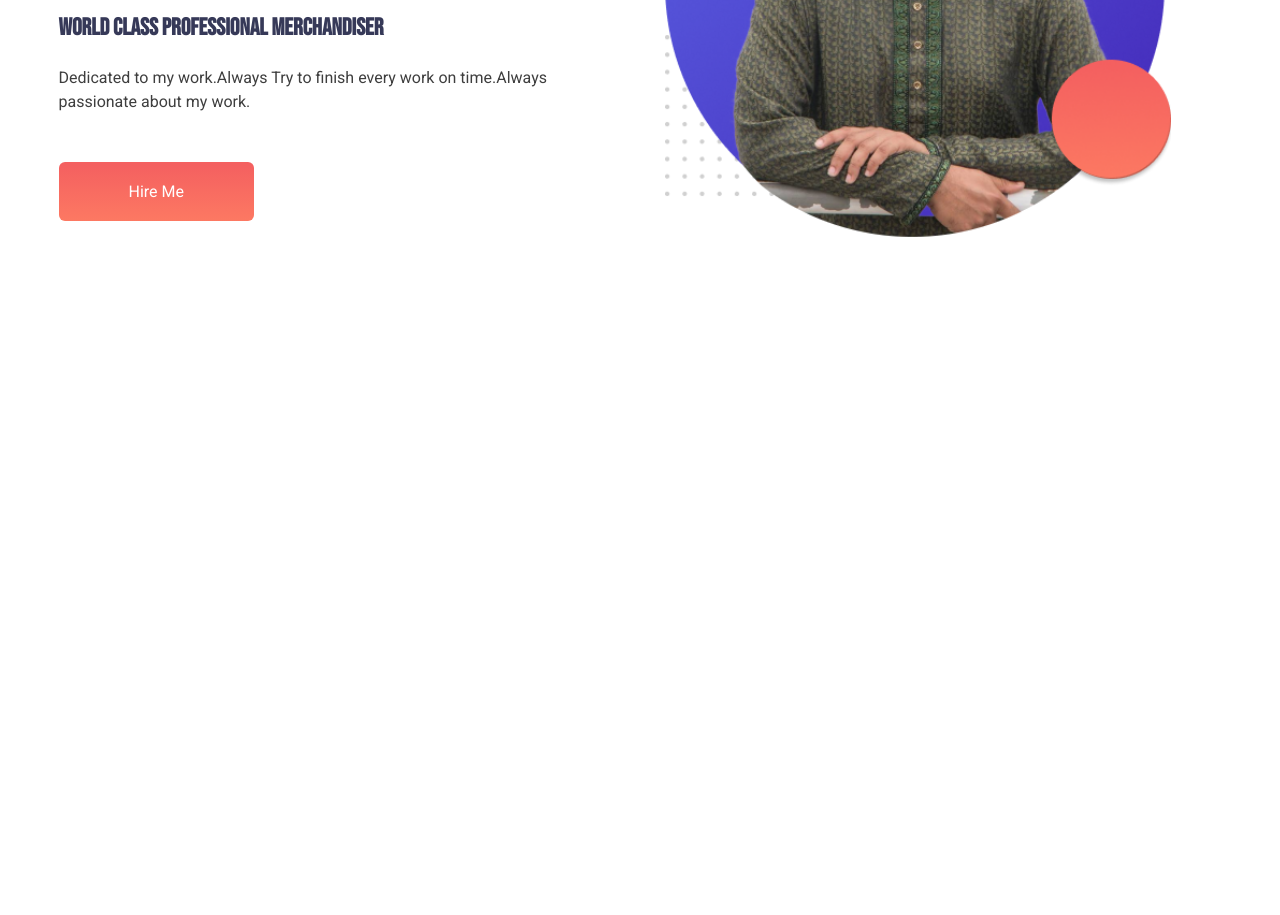
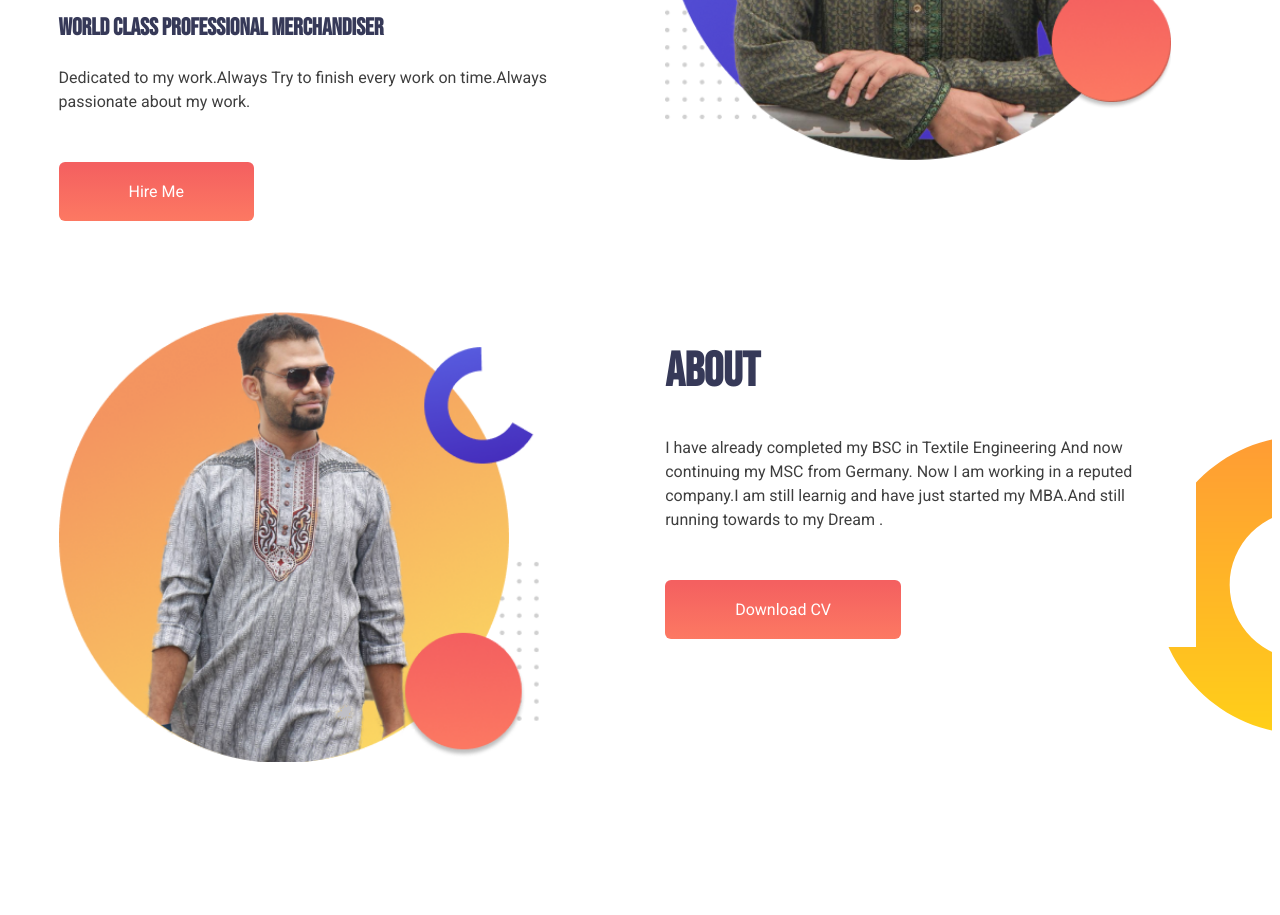
Before and after one commit to Saiful-Islam0000777/web-portfolio-M5-A1, a plain HTML site: page index.html in a window 1280 px wide. Shown: the part 404-1319 px from the top of the page. Before the commit the page ends 800 px from the top, so only its background shows below. Drawn offline with Linux system fonts and the light colour scheme.

Commit message:
top-part-2 added

```diff
--- a/index.html
+++ b/index.html
@@ -27,7 +27,21 @@
         </div>
 
         <div class="half-width">
-            <img src="image/p1.png" alt="">
+            <img src="image/pp1.png" alt="">
+        </div>
+    </section>
+
+    <section id="banner-2" class="section">
+        <div class="half-width">
+            <img src="image/pp2.png" alt="">
+        </div>
+
+        <div class="half-width">
+            <h2>ABOUT</h2>
+
+            <p>I have already completed my BSC in Textile Engineering And now continuing my MSC from Germany. Now I am working in a reputed company.I am still learnig and have just started my MBA.And still running towards to my Dream .</p>
+
+            <a class="btn1" target="_blank" href="https://career.hm.com/content/hmcareer/en_us/workingathm/what-can-you-do-here/featured-positions-/visual-merchandiser.html">Download CV</a>
         </div>
     </section>
 
--- a/style.css
+++ b/style.css
@@ -66,11 +66,16 @@ p{
     width: 100%;
 }
 .section{
-    height: 500px;
-    padding-bottom: 100px;
+    height: 652px;
+    padding-bottom: 2px;
 }
 
 #banner-1{
     background-image: url("image/b1.png");
     background-repeat: no-repeat;
 }
+#banner-2{
+    background-image: url("image/b2.png");
+    background-repeat: no-repeat;
+    background-position: right;
+}
```
Also changed, not shown: image/pp1.png (added), image/pp2.png (added).
